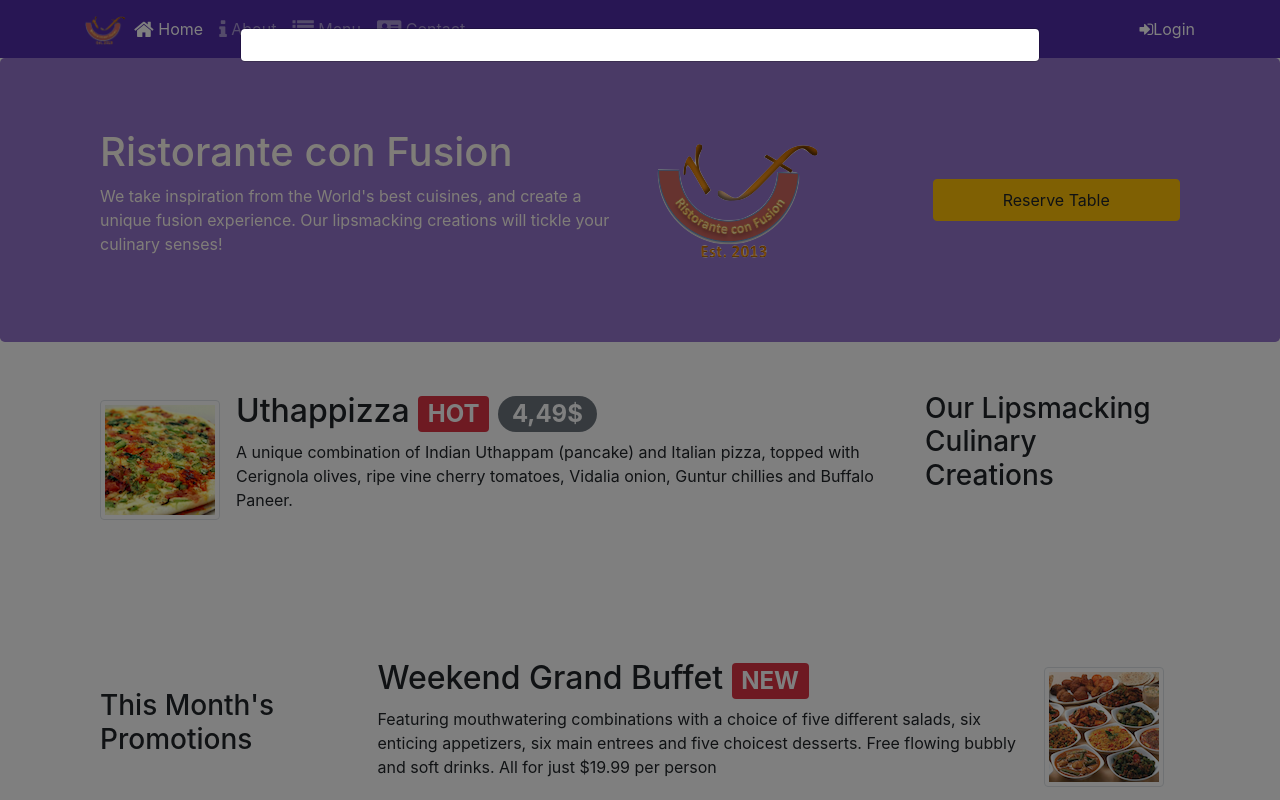
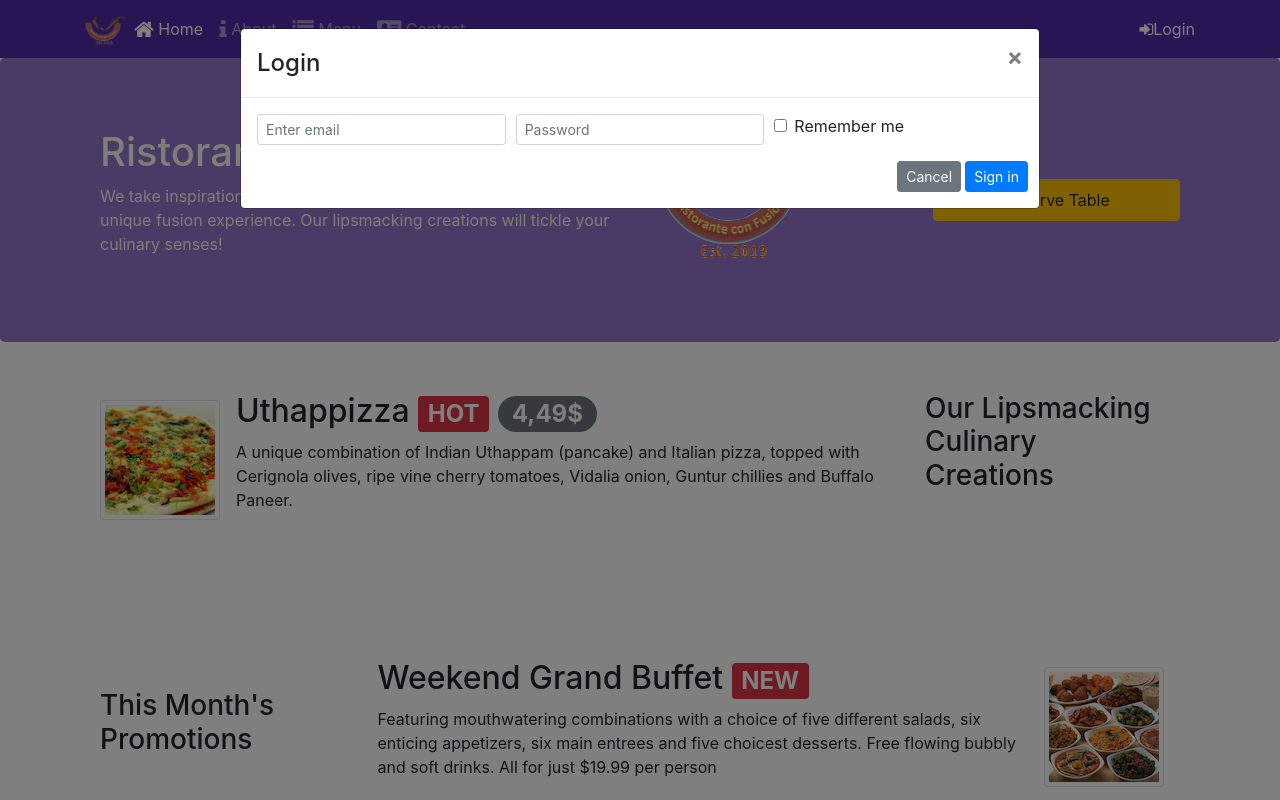
Before and after one commit to caronteone/ConFusion, a website: page index.html in a window 1280 px wide. Both pictures are taken after a click on the link "Login". Shown: the top 800 px of the page. Drawn offline with nearby package versions, Linux system fonts and the light colour scheme.

Commit message:
tooltips and modals

```diff
--- a/index.html
+++ b/index.html
@@ -48,14 +48,37 @@
 
     <div class="modal-dialog modal-lg" role="content">
         <div class="modal-content">
-            <div class="modal header">
+            <div class="modal-header">
                 <h4 class="modal-title">Login</h4>
-                <button type="button" class="close" data-dismis="modal">
+                <button type="button" class="close" data-dismiss="modal">
                     &times;
                 </button>
 
             </div>
             <div class="modal-body">
+                    <form>
+                        <div class="form-row">
+                            <div class="form-group col-sm-4">
+                                    <label class="sr-only" for="exampleInputEmail3">Email address</label>
+                                    <input type="email" class="form-control form-control-sm mr-1" id="exampleInputEmail3" placeholder="Enter email">
+                            </div>
+                            <div class="form-group col-sm-4">
+                                <label class="sr-only" for="exampleInputPassword3">Password</label>
+                                <input type="password" class="form-control form-control-sm mr-1" id="exampleInputPassword3" placeholder="Password">
+                            </div>
+                            <div class="col-sm-auto">
+                                <div class="form-check">
+                                    <input class="form-check-input" type="checkbox">
+                                    <label class="form-check-label"> Remember me
+                                    </label>
+                                </div>
+                            </div>
+                        </div>
+                        <div class="form-row">
+                            <button type="button" class="btn btn-secondary btn-sm ml-auto" data-dismiss="modal">Cancel</button>
+                            <button type="submit" class="btn btn-primary btn-sm ml-1">Sign in</button>
+                        </div>
+                    </form>
 
             </div>
         </div>
```
